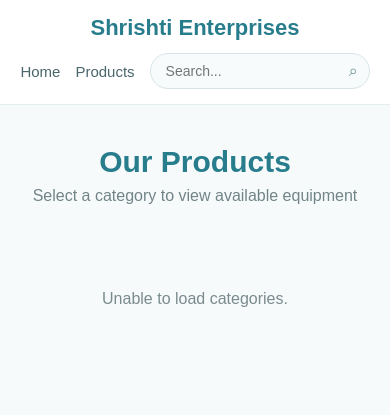
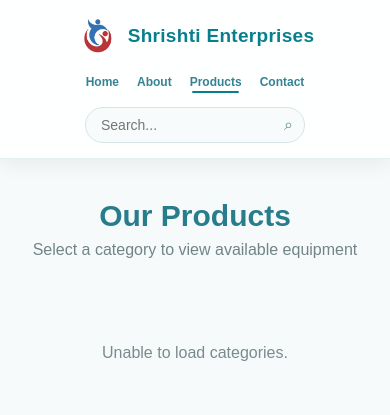
Before and after one commit to nityakumari577-max/shrishti-_Enterprises, a website: page client/category.html in a window 390 px wide. Drawn offline with Linux system fonts and the light colour scheme; no server answers.

Commit message:
Update navbar mobile styling

```diff
--- a/client/category.html
+++ b/client/category.html
@@ -21,42 +21,195 @@
     }
 
     /* ================= NAVBAR ================= */
+nav {
+    width: 100%;
+    padding: 14px 7%;
+    height: 73px;
 
-    nav {
-        height: 70px;
-        background: rgba(255, 255, 255, 0.9);
-        backdrop-filter: blur(10px);
     display: flex;
+    justify-content: space-between;
     align-items: center;
-        justify-content: space-between;
-        padding: 0 6%;
-        border-bottom: 1px solid #e5eeee;
+
+    background: rgba(255, 255, 255, 0.88);
+    backdrop-filter: blur(12px);
+    -webkit-backdrop-filter: blur(12px);
+
     position: sticky;
     top: 0;
     z-index: 1000;
+
+    border-bottom: 1px solid rgba(220, 235, 238, 0.8);
+
+    box-shadow: 0 4px 20px rgba(0, 0, 0, 0.07);
 }
 
+
+/* ================================
+   LOGO
+================================ */
+
 .logo {
-        font-size: 22px;
-        font-weight: bold;
-        color: #287d8c;
+    display: flex;
+    align-items: center;
+    gap: 14px;
+
+    cursor: pointer;
+    flex-shrink: 0;
 }
 
-    .nav-links {
+.logo img {
+    width: 58px;
+    height: 58px;
+
+    object-fit: contain;
+    border-radius: 50%;
+
+    transition: 0.3s ease;
+}
+
+.logo:hover img {
+    transform: scale(1.06);
+}
+
+.logo span {
+    font-size: 30px;
+    font-weight: 800;
+
+    color: #087f8c;
+
+    letter-spacing: 0.3px;
+}
+
+
+/* ================================
+   NAVIGATION
+================================ */
+
+nav ul {
     display: flex;
     align-items: center;
-        gap: 25px;
+
+    gap: 8px;
+
+    list-style: none;
+    margin: 0;
+    padding: 0;
 }
 
-    .nav-links a {
-        text-decoration: none;
-        color: #49666b;
-        font-size: 15px;
-        transition: 0.3s;
+nav ul li {
+    position: relative;
 }
 
-    .nav-links a:hover {
-        color: #287d8c;
+nav ul li a {
+    position: relative;
+
+    display: block;
+
+    padding: 10px 15px;
+
+    text-decoration: none;
+
+    color: #368295;
+
+    font-size: 15px;
+    font-weight: 600;
+
+    border-radius: 8px;
+
+    transition: all 0.3s ease;
+}
+
+
+/* ================================
+   HOVER
+================================ */
+
+nav ul li a:hover {
+    color: #087f8c;
+    background: #eef9fa;
+}
+
+
+/* ================================
+   ACTIVE PAGE UNDERLINE
+================================ */
+
+nav ul li a.active::after {
+    content: "";
+
+    position: absolute;
+
+    left: 15%;
+    right: 15%;
+    bottom: 2px;
+
+    height: 2px;
+
+    background: #087f8c;
+
+    border-radius: 2px;
+}
+
+
+    .logo {
+        gap: 10px;
+    }
+
+    .logo img {
+        width: 50px;
+        height: 50px;
+    }
+
+    .logo span {
+        font-size: 23px;
+    }
+
+    nav ul {
+        width: 100%;
+
+        justify-content: center;
+
+        gap: 3px;
+
+        flex-wrap: wrap;
+    }
+
+    nav ul li a {
+        padding: 7px 10px;
+
+        font-size: 13px;
+    }
+
+
+
+/* ================================
+   SMALL MOBILE
+================================ */
+
+@media (max-width: 480px) {
+
+    nav {
+        padding: 9px 3%;
+    }
+
+    .logo img {
+        width: 42px;
+        height: 42px;
+    }
+
+    .logo span {
+        font-size: 19px;
+    }
+
+    nav ul {
+        gap: 2px;
+    }
+
+    nav ul li a {
+        padding: 6px 8px;
+
+        font-size: 12px;
+    }
 }
 
     /* ================= SEARCH ================= */
@@ -295,15 +448,35 @@
 <nav>
 
     <div class="logo">
-        Shrishti Enterprises
+
+        <img
+            src="img/shrishti interprises logo.jpeg"
+            alt="Shrishti Enterprises"
+        >
+
+        <span>Shrishti Enterprises</span>
+
     </div>
 
-    <div class="nav-links">
+    <ul>
 
+        <li>
             <a href="index.html">Home</a>
+        </li>
 
+        <li>
+            <a href="index.html#about">About</a>
+        </li>
+
+        <li>
             <a href="category.html">Products</a>
+        </li>
 
+        <li>
+            <a href="index.html#contact">Contact</a>
+        </li>
+
+    </ul>
     <div class="search-box">
 
     <input
@@ -316,10 +489,7 @@
 
   </div>
 
-    </div>
-
 </nav>
-
 
 <!-- ================= MAIN ================= -->
 
@@ -380,6 +550,35 @@
 <!-- ================= JAVASCRIPT ================= -->
 
 <script>
+    const currentPage =
+        window.location.pathname.split("/").pop() || "index.html";
+
+    const navLinks =
+        document.querySelectorAll("nav ul li a");
+
+    navLinks.forEach(link => {
+
+        const href = link.getAttribute("href");
+
+        // Home
+        if (
+            href === "#Home" &&
+            (currentPage === "" || currentPage === "index.html")
+        ) {
+            link.classList.add("active");
+        }
+
+        // Other pages
+        else if (
+            href &&
+            !href.startsWith("#") &&
+            href === currentPage
+        ) {
+            link.classList.add("active");
+        }
+
+    });
+
 
     const API_URL =
         "https://shrishti-enterprises.onrender.com/api/equipment";
--- a/client/style.css
+++ b/client/style.css
@@ -9,15 +9,14 @@
 
 nav {
     width: 100%;
-    padding: 15px 7%;
-
+    padding: 14px 7%;
+    height:73px;
 
     display: flex;
     justify-content: space-between;
     align-items: center;
 
-    /* Transparent glass effect */
-    background: rgba(255, 255, 255, 0.78);
+    background: rgba(255, 255, 255, 0.88);
     backdrop-filter: blur(12px);
     -webkit-backdrop-filter: blur(12px);
 
@@ -25,12 +24,11 @@
     top: 0;
     z-index: 1000;
 
-    /* Soft border */
-    border-bottom: 1px solid rgba(255, 255, 255, 0.5);
+    border-bottom: 1px solid rgba(220, 235, 238, 0.8);
 
-    /* Soft shadow */
-    box-shadow: 0 4px 20px rgba(0, 0, 0, 0.08);
+    box-shadow: 0 4px 20px rgba(0, 0, 0, 0.07);
 }
+
 
 /* ================================
    LOGO
@@ -39,14 +37,15 @@
 .logo {
     display: flex;
     align-items: center;
-    gap: 12px;
+    gap: 14px;
 
     cursor: pointer;
+    flex-shrink: 0;
 }
 
 .logo img {
-    width: 55px;
-    height: 55px;
+    width: 58px;
+    height: 58px;
 
     object-fit: contain;
     border-radius: 50%;
@@ -55,12 +54,12 @@
 }
 
 .logo:hover img {
-    transform: scale(1.08);
+    transform: scale(1.06);
 }
 
 .logo span {
-    font-size: 26px;
-    font-weight: 700;
+    font-size: 30px;
+    font-weight: 800;
 
     color: #087f8c;
 
@@ -69,15 +68,18 @@
 
 
 /* ================================
-   NAVIGATION LINKS
+   NAVIGATION
 ================================ */
 
 nav ul {
     display: flex;
     align-items: center;
-    gap: 10px;
+
+    gap: 8px;
 
     list-style: none;
+    margin: 0;
+    padding: 0;
 }
 
 nav ul li {
@@ -85,113 +87,67 @@
 }
 
 nav ul li a {
+    position: relative;
+
     display: block;
 
-    padding: 10px 18px;
+    padding: 10px 15px;
 
     text-decoration: none;
 
-    color: #2b6c7d;
-    font-size: 16px;
+    color: #368295;
+
+    font-size: 18px;
     font-weight: 500;
 
-    border-radius: 25px;
+    border-radius: 8px;
 
     transition: all 0.3s ease;
-}
-.admin-login-btn {
-    padding: 9px 19px;
-    background-color: #e5f3f7;
-    color: #2b6c7d;
-    text-decoration: none;
-    border-radius: 17px;
-    font-weight: 700;
-    transition: all 0.3s ease;
-}
-
-.admin-login-btn:hover {
-    background-color: #ccaaaa;
-    transform: translateY(-2px);
-
 }
 
 
 /* ================================
-   HOVER EFFECT
+   HOVER
 ================================ */
 
 nav ul li a:hover {
-    color: #ffffff;
-    background: #087f8c;
-
-    transform: translateY(-2px);
+    color: #087f8c;
+    background: #eef9fa;
 }
 
 
 /* ================================
-   UNDERLINE EFFECT
+   ACTIVE PAGE UNDERLINE
 ================================ */
 
-nav ul li a::after {
+nav ul li a.active::after {
     content: "";
 
     position: absolute;
 
-    width: 0;
+    left: 15%;
+    right: 15%;
+    bottom: 2px;
+
     height: 2px;
-
-    left: 50%;
-    bottom: 2px;
 
     background: #087f8c;
 
-    transform: translateX(-50%);
-
-    transition: width 0.3s ease;
-}
-
-nav ul li a:hover::after {
-    width: 50%;
+    border-radius: 2px;
 }
 
 
-/* ================================
-   PRODUCTS LINK
-================================ */
+    .logo {
+        gap: 10px;
+    }
 
-nav ul li:nth-child(3) a {
-    background: #e8f8fa;
-    color: #087f8c;
-
-    font-weight: 600;
-}
-
-nav ul li:nth-child(3) a:hover {
-    background: #087f8c;
-    color: white;
-}
-
-
-/* ================================
-   MOBILE RESPONSIVE
-================================ */
-
-@media (max-width: 768px) {
-
-    nav {
-        padding: 12px 5%;
-
-        flex-direction: column;
-        gap: 12px;
+    .logo img {
+        width: 50px;
+        height: 100px;
     }
 
     .logo span {
-        font-size: 20px;
-    }
-
-    .logo img {
-        width: 48px;
-        height: 48px;
+        font-size: 23px;
     }
 
     nav ul {
@@ -200,14 +156,16 @@
         justify-content: center;
 
         gap: 3px;
+
         flex-wrap: wrap;
     }
 
     nav ul li a {
-        padding: 8px 12px;
-        font-size: 14px;
+        padding: 7px 10px;
+
+        font-size: 17px;
     }
-}
+
 
 
 /* ================================
@@ -217,11 +175,9 @@
 @media (max-width: 480px) {
 
     nav {
-        padding: 10px 3%;
-    }
+        padding: 9px 3%;
+        flex-wrap: wrap;
 
-    .logo span {
-        font-size: 18px;
     }
 
     .logo img {
@@ -229,14 +185,24 @@
         height: 42px;
     }
 
+    .logo span {
+        font-size: 18px;
+    }
+
     nav ul {
+        justify-content: center;
         gap: 2px;
+        margin-bottom: 20px;
+        width: 100%;
     }
 
     nav ul li a {
-        padding: 7px 9px;
-        font-size: 13px;
+        padding: 2px 8px;
+
+        font-size: 15px;
     }
+
+
 }
 /* ================================
    HERO SECTION
@@ -598,15 +564,13 @@
 
     padding: 8px 18px;
 
-    background: #087f8c;
-
-    color: white;
+    color: black;
 
     text-decoration: none;
 
     border-radius: 20px;
 
-    font-size: 13px;
+    font-size: 15px;
 
     transition: 0.3s ease;
 }
```
Also changed, not shown: client/index.html (+80 -76 lines), client/script.js (+28 -0 lines). Lines whose indentation alone changed are shown as unchanged.
